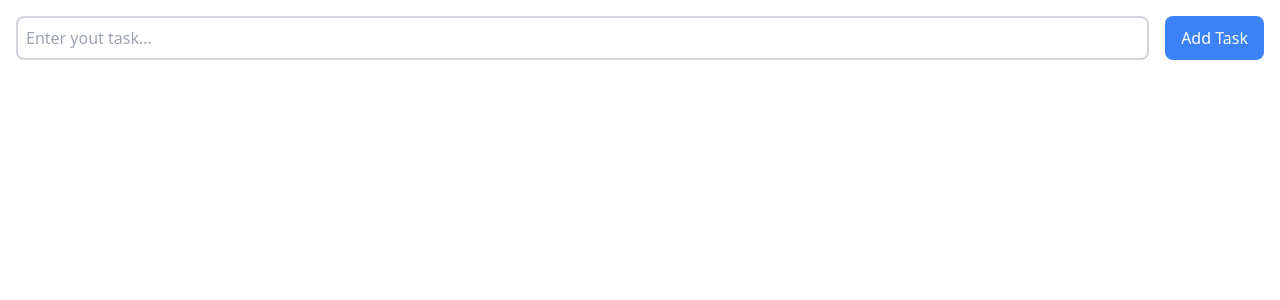
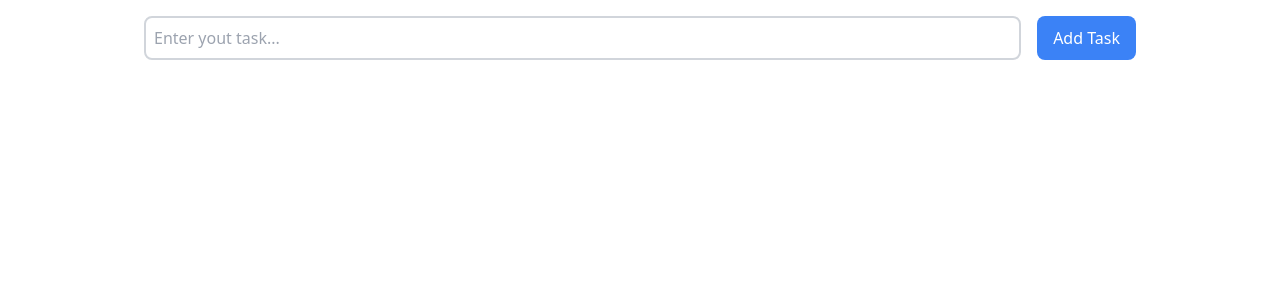
Before and after one commit to seesmof/React-Todo-Webapp, a React (Vite) app: page / in a window 1280 px wide. Shown: the top 300 px of the page. Built offline with nearby package versions, Linux system fonts and the light colour scheme.

Commit message:
feat: make the page responsive, add focus back to input field on new todo

```diff
--- a/src/App.jsx
+++ b/src/App.jsx
@@ -7,7 +7,7 @@ function App() {
 
   return (
     <>
-      <main className="lg:flex-col flex flex-col-reverse gap-4 min-h-screen p-4">
+      <main className="lg:flex-col flex flex-col-reverse gap-4 min-h-screen max-w-5xl mx-auto p-4">
         <section className="">
           <Input todos={todos} setTodos={setTodos} />
         </section>
--- a/src/components/Input.jsx
+++ b/src/components/Input.jsx
@@ -12,6 +12,7 @@ const Input = ({ todos, setTodos }) => {
     };
     setTodos([...todos, newTodo]);
     taskHolder.current.value = "";
+    taskHolder.current.focus();
     console.log(todos);
   };
 
@@ -32,7 +33,7 @@ const Input = ({ todos, setTodos }) => {
             ref={taskHolder}
             required
           />
-          <button className="whitespace-nowrap px-4 py-2 text-white bg-blue-500 text-blue-50 rounded-lg font-medium">
+          <button className="whitespace-nowrap text-blue-50 px-4 py-2 font-medium text-white bg-blue-500 rounded-lg">
             Add Task
           </button>
         </div>
```
